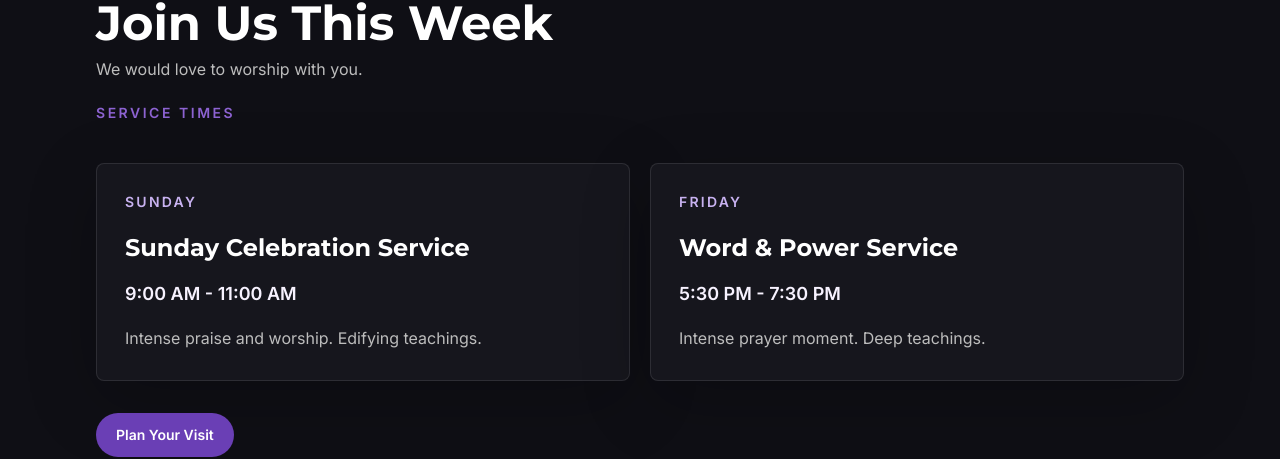
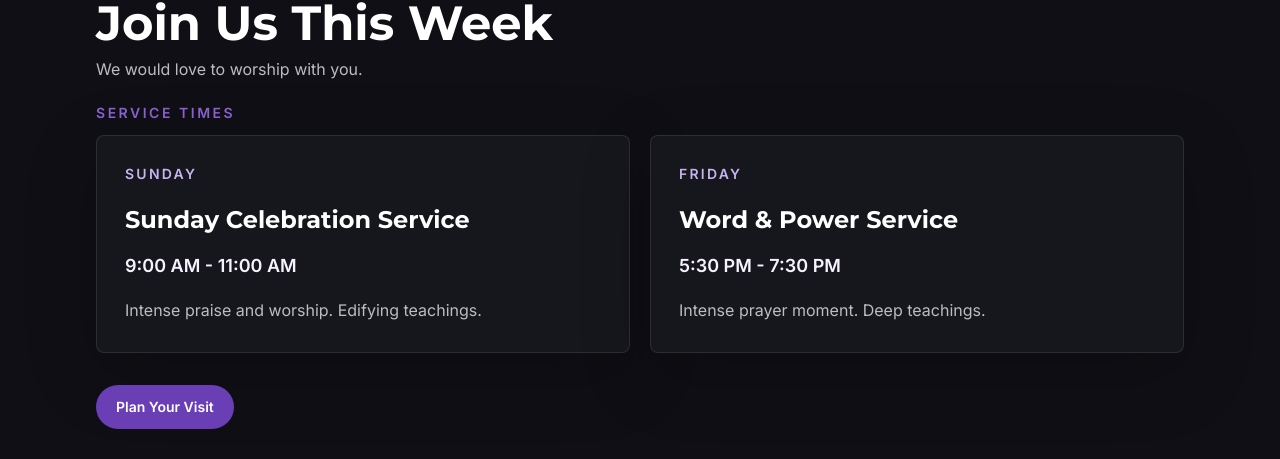
Before and after one commit to Armony-ftk/ramah-church, a Next.js app: page / in a window 1280 px wide. Shown: the part 898-1357 px from the top of the page. Built offline with nearby package versions, Linux system fonts and the light colour scheme.

Commit message:
changed margin in service time section

```diff
--- a/src/components/sections/ServiceTimesSection.tsx
+++ b/src/components/sections/ServiceTimesSection.tsx
@@ -34,7 +34,7 @@ export default function ServiceTimesSection() {
         />
 
         <div
-          className="mt-10 grid gap-5 sm:grid-cols-2"
+          className="mt-3 grid gap-5 sm:grid-cols-2"
           aria-label="Weekly service schedule"
         >
           {services.map((service) => (
```
